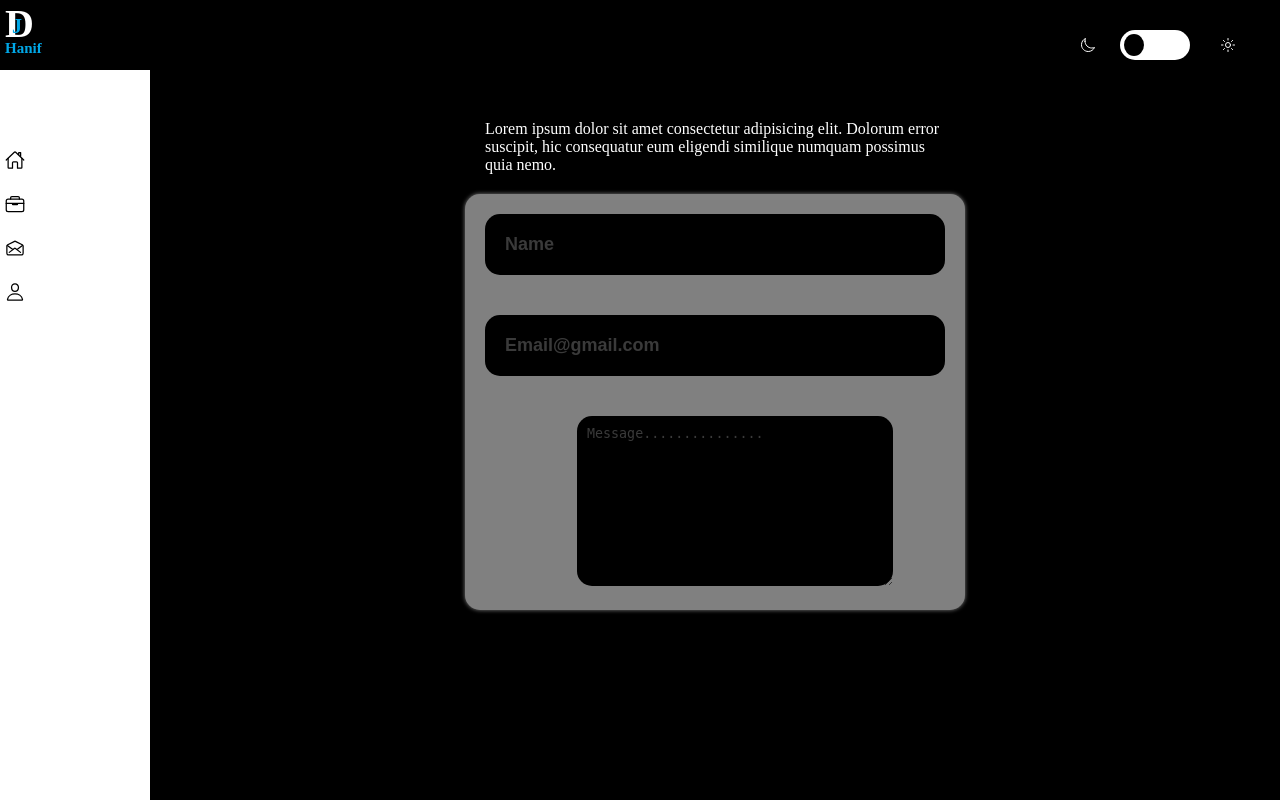
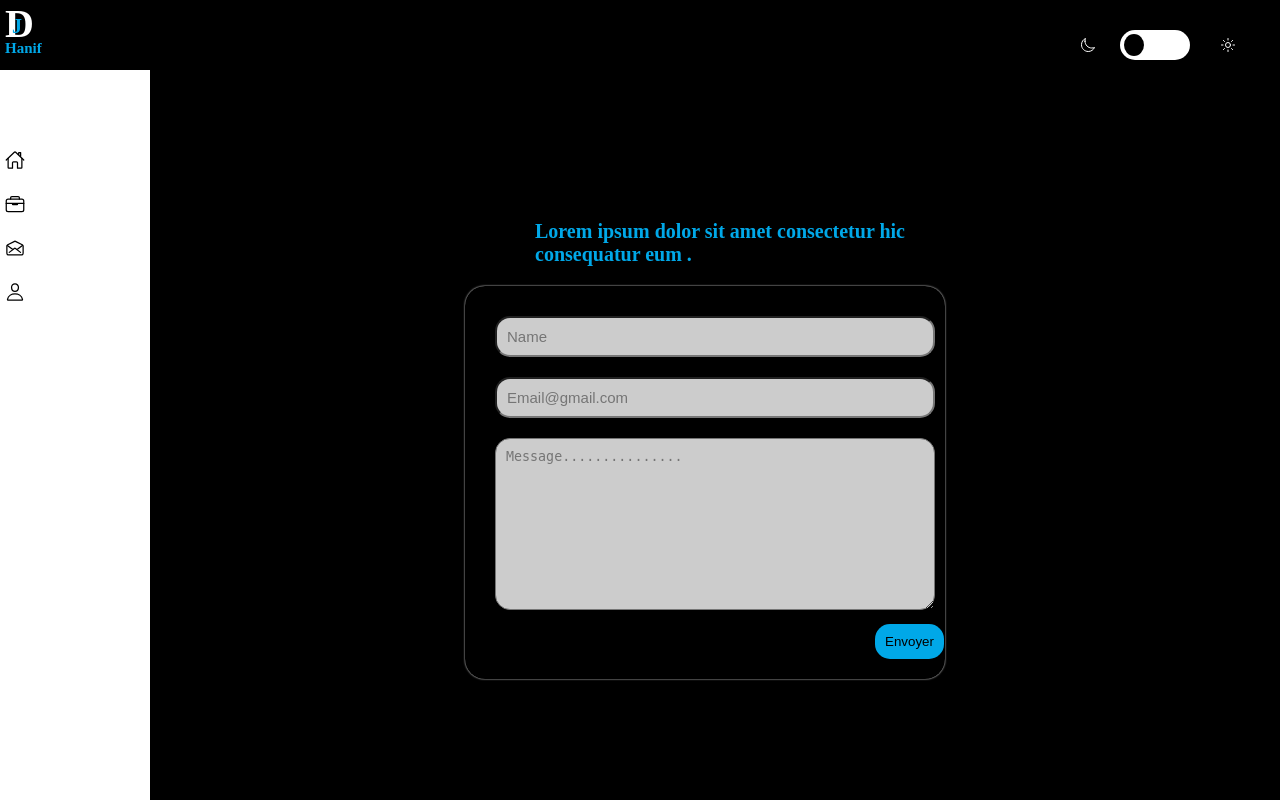
Before and after one commit to Djanfarouhanif/portfolio, a Python web app: template templates/contact.html in a window 1280 px wide. Run offline with Jinja, Linux system fonts and the light colour scheme; the template is opened without the code that fills it, so the values that code supplies are empty.

Commit message:
correction du fichier static contact

```diff
--- a/static/css/contact.css
+++ b/static/css/contact.css
@@ -15,75 +15,89 @@
     --text-color: #ffffff;
 }
 
+
 .content-form{
     width: 500px;
-    display: block;
-    margin: 100px auto;
+    margin: 200px auto;
     margin-bottom: 0;
+
 }
 
-form{
+.form{
+    padding: 20px;
+    border-radius: 20px;
+    box-shadow: 0 0 2px var(--navbar-color);
+    margin-right: 20px;
+}
 
-    display: flex;
-    flex-wrap: wrap;
-    justify-content: center;
-    align-items: center;
-    background: var(--navbar-color);
+form .email input{
+    padding: 10px;
+    margin: 10px;
+    outline: none;
     border-radius: 15px;
-    opacity: .5;
-    box-shadow: 0 0  4px var(--navbar-color);
+    font-size: 15px;
+    background: #ccc;
+    width: 100%;
+
+}
+
+form .name input{
+    padding: 10px;
+    margin: 10px;
+    outline: none;
+    border-radius: 15px;
+    font-size: 15px;
+    background: #ccc;
+    width: 100%;
+}
+
+form .message textarea{
+    outline: none;
+    padding: 10px;
+    margin: 10px;
+    border-radius: 15px;
+    background: #ccc;
+    width: 100%;
+}
+
+form .button button{
+    outline: none;
+    position: relative;
+    left: 390px;
+    background: var(--button-color);
+    padding: 10px;
+    border-radius: 15px;
+    border: none;
+}
+
+.name input:focus, .email input:focus, .message textarea:focus{
+    box-shadow: 0 0 5px var(--button-color);
+}
+
+p{
+    position: relative;
+    color: var(--button-color);
+    width: 400px;
+    left: 50px;
+    margin: 20px;
+    font-size: 20px;
+    font-weight: bold;
 
 }
 
 
-.name, .email,  #message{
-   margin: 20px;
-   width: 100%;
-   background: var(--background-color);
-   border-radius: 15px;
-   padding: 10px;
+@media only screen and (max-width: 800px){
+        p{
+            width: 300px;
+            z-index: -1;
 
+        }
 
+        .content-form{
+            width: 400px;
 
+        }
+        form .button button{
+            left: 280px;
+        }
 }
-.email input, .name input{
-   background: var(--background-color);
-   width: 100%;
-   font-weight: bold;
-   font-size: large;
-
-
-}
-
-p{
-    color: var(--navbar-color);
-    margin: 20px;
-
-}
-form input{
-
-    text-decoration: none;
-    outline: none;
-    border: none;
-    padding: 10px;
-
-}
-
-
-.message textarea{
-    background: wheat;
-    color: var(--navbar-color);
-    border: none;
-
-}
-
-@media only screen and (max-width: 800px){
-
-    .content-form{
-        width: 400px;
-        display: block;
-        margin: 100px auto;
-        margin-bottom: 0;
-    }
-
-}
--- a/static/css/styles.css
+++ b/static/css/styles.css
@@ -286,7 +286,7 @@ input:checked + .btn::before{
    }
    .container{
     display: grid;
-        grid-template-columns: 100px auto;
+        grid-template-columns: 10px auto;
     }
 
     .content{
--- a/templates/contact.html
+++ b/templates/contact.html
@@ -45,8 +45,8 @@
         <!-- -------------contact Form------------ -->
         <div class="content-form">
             <div class="form-header">
-                <p>Lorem ipsum dolor sit amet consectetur adipisicing elit. Dolorum error suscipit,
-                     hic consequatur eum eligendi similique numquam possimus quia nemo.</p>
+                <p>Lorem ipsum dolor sit amet consectetur
+                     hic consequatur eum .</p>
             </div>
             <div class="form">
                 <form action="" method="post">
@@ -59,6 +59,9 @@
                     <div class="message">
                         <textarea name="message" id="message" cols="30" rows="10" placeholder="Message..............."></textarea>
                     </div>
+                    <div class="button">
+                        <button>Envoyer</button>
+                    </div>
                 </form>
             </div>
         </div>
```
